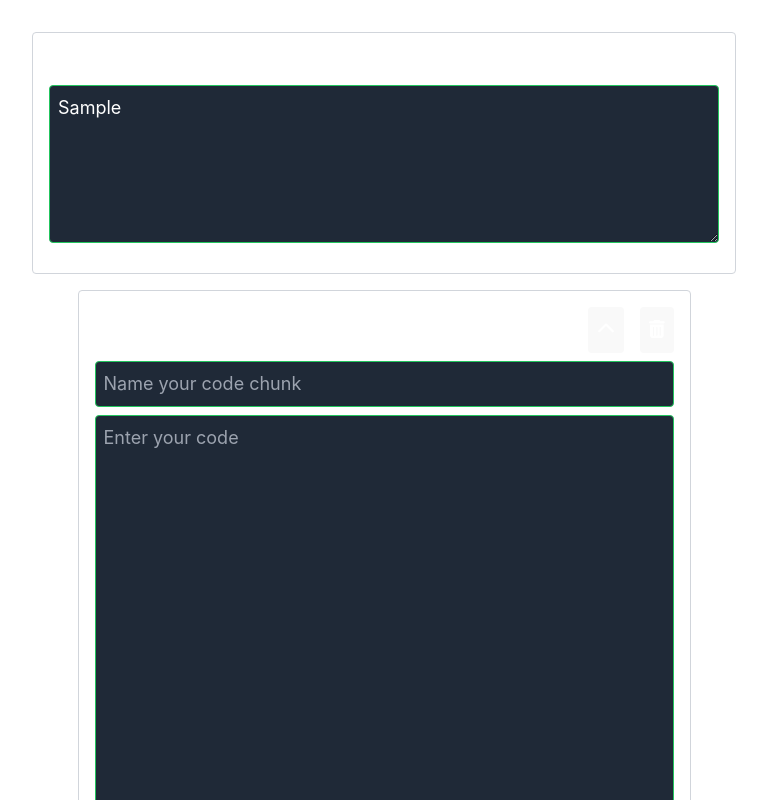
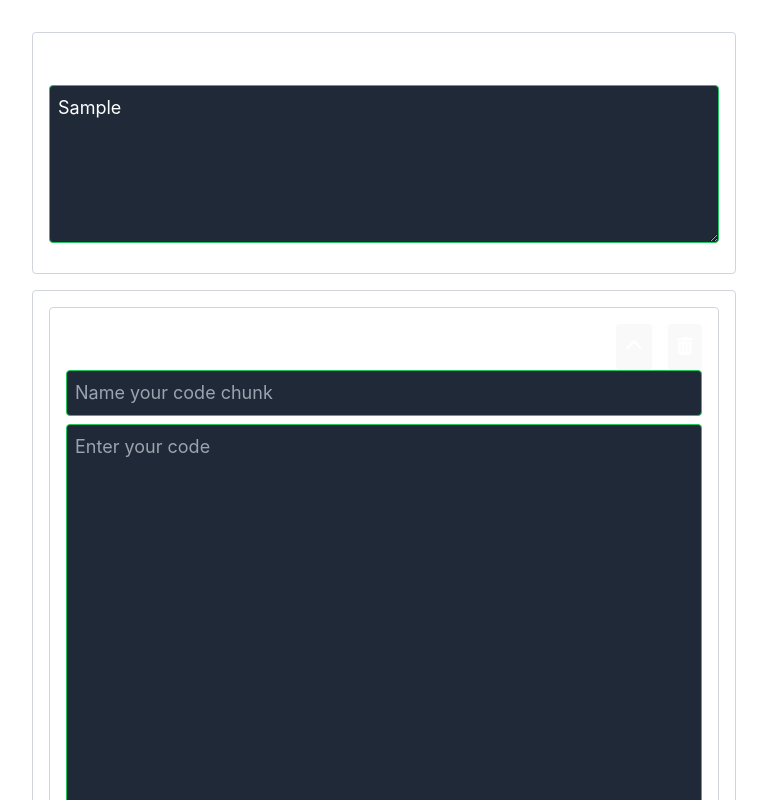
Before and after one commit to petersopko/gptcodepal, a Vue app: page / in a window 1280 px wide. Both pictures are taken after typing "Sample" into the empty fields and a click on the button "Add Code Section". Shown: the top 800 px of the page, without its empty margins (256-1023 px from the left). Built offline with nearby package versions, Linux system fonts and the light colour scheme; no server answers.

Commit message:
finetuning codechunks

```diff
--- a/src/components/CodeChunkList.vue
+++ b/src/components/CodeChunkList.vue
@@ -1,5 +1,5 @@
 <template>
-    <div>
+    <div v-if="codeChunks.length >= 1" class="border border-gray-300 p-4 rounded mb-4 input">
         <div v-for="(codeChunk, index) in codeChunks" :key="index">
             <CodeInput v-model="codeChunks[index]" name-placeholder="Name your code chunk"
                 code-placeholder="Enter your code" :rows="20" :index="index" @remove="removeCodeChunk(index)" />
--- a/src/components/CodeInput.vue
+++ b/src/components/CodeInput.vue
@@ -1,6 +1,6 @@
 <template>
     <div class="border border-gray-300 p-4 rounded mb-4">
-        <div class="flex items-center justify-between text-xl font-bold mb-2">
+        <div class="flex items-center justify-between text-xl font-bold mb-">
             <div>
                 Code Chunk {{ index + 1 }} <span v-if="modelValue.name">- {{ modelValue.name }}</span>
             </div>
--- a/src/components/HighlightedCode.vue
+++ b/src/components/HighlightedCode.vue
@@ -1,5 +1,5 @@
 <template>
-    <div class="whitespace-pre-wrap text-lg text-left">
+    <div class="w-full whitespace-pre-wrap text-lg text-left">
         <span v-for="(part, index) in parts" :key="index">
             <span v-if="part.isCode" class="bg-gray-800 p-1 rounded inline-block relative">
                 <code>{{ part.text }}</code>
```
